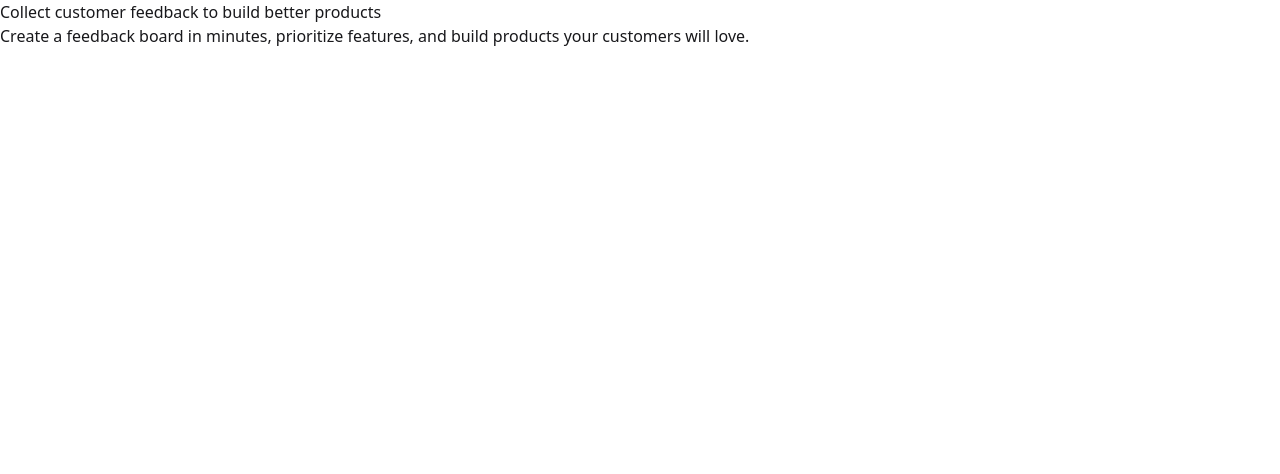
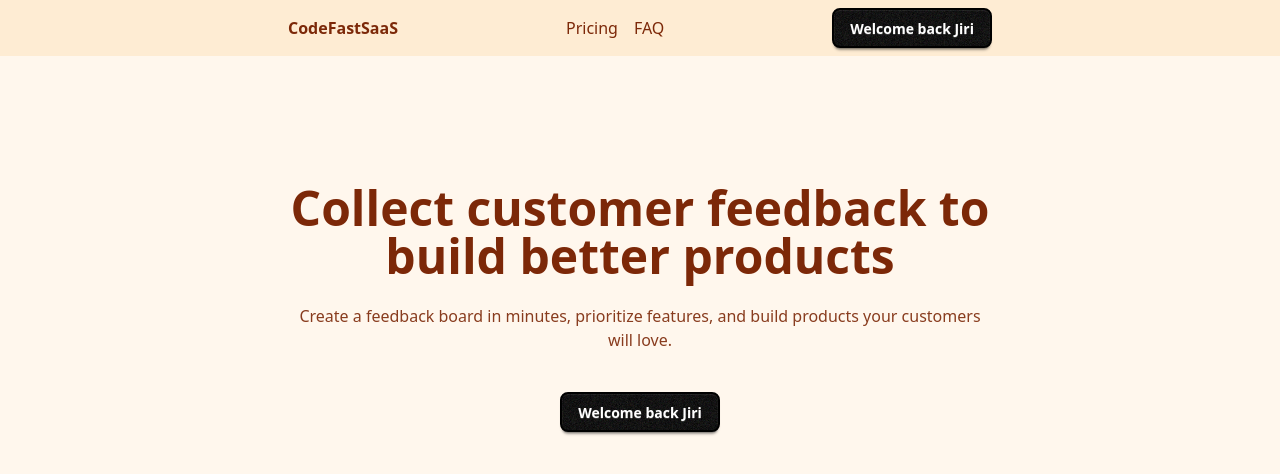
Before and after one commit to Soelferwulf/codefast_saas, a Next.js app: page / in a window 1280 px wide. Shown: the top 474 px of the page. Built offline with nearby package versions, Linux system fonts and the light colour scheme.

Commit message:
add hero & header section

```diff
--- /dev/null
+++ b/app/dashboard/page.js
@@ -0,0 +1,7 @@
+export default function Home() {
+  return (
+    <main>
+      <h1>Private Dashboard</h1>
+    </main>
+  );
+}
--- a/app/globals.css
+++ b/app/globals.css
@@ -1,2 +1,4 @@
 @import "tailwindcss";
-@plugin "daisyui";
+@plugin "daisyui" {
+  themes: light --default, dark --prefersdark, caramellatte;
+}
--- a/app/layout.js
+++ b/app/layout.js
@@ -18,10 +18,9 @@ export const metadata = {
 
 export default function RootLayout({ children }) {
   return (
-    <html lang="en">
+    <html lang="en" data-theme="caramellatte">
       <body
-        className={`${geistSans.variable} ${geistMono.variable} antialiased`}
-      >
+        className={`${geistSans.variable} ${geistMono.variable} antialiased`}>
         {children}
       </body>
     </html>
--- a/app/page.js
+++ b/app/page.js
@@ -1,13 +1,33 @@
-import Image from "next/image";
+import ButtonLogin from "@/components/ButtonLogin";
 
 export default function Home() {
+  const isLoggedIn = true;
+  const name = "Jiri";
+
   return (
     <main>
-      <h1>Collect customer feedback to build better products</h1>
-      <div>
-        Create a feedback board in minutes, prioritize features, and build
-        products your customers will love.
-      </div>
+      <section className="bg-base-200">
+        <div className="flex justify-between items-center px-8 py-2 max-w-3xl mx-auto">
+          <div className="font-bold">CodeFastSaaS</div>
+          <div className="space-x-4 max-md:hidden">
+            <a className="link link-hover">Pricing</a>
+            <a className="link link-hover">FAQ</a>
+          </div>
+          <div>
+            <ButtonLogin isLoggedIn={isLoggedIn} name={name} />
+          </div>
+        </div>
+      </section>
+      <section className="text-center px-8 py-32 max-w-3xl mx-auto">
+        <h1 className="text-4xl lg:text-5xl font-extrabold mb-6">
+          Collect customer feedback to build better products
+        </h1>
+        <div className="opacity-90 mb-10">
+          Create a feedback board in minutes, prioritize features, and build
+          products your customers will love.
+        </div>
+        <ButtonLogin isLoggedIn={isLoggedIn} name={name} />
+      </section>
     </main>
   );
 }
--- /dev/null
+++ b/components/ButtonLogin.js
@@ -0,0 +1,15 @@
+import Link from "next/link";
+
+const ButtonLogin = ({ isLoggedIn, name }) => {
+  if (isLoggedIn) {
+    return (
+      <Link href="/dashboard" className="btn btn-primary">
+        Welcome back {name}
+      </Link>
+    );
+  }
+
+  return <button>Login</button>;
+};
+
+export default ButtonLogin;
```
